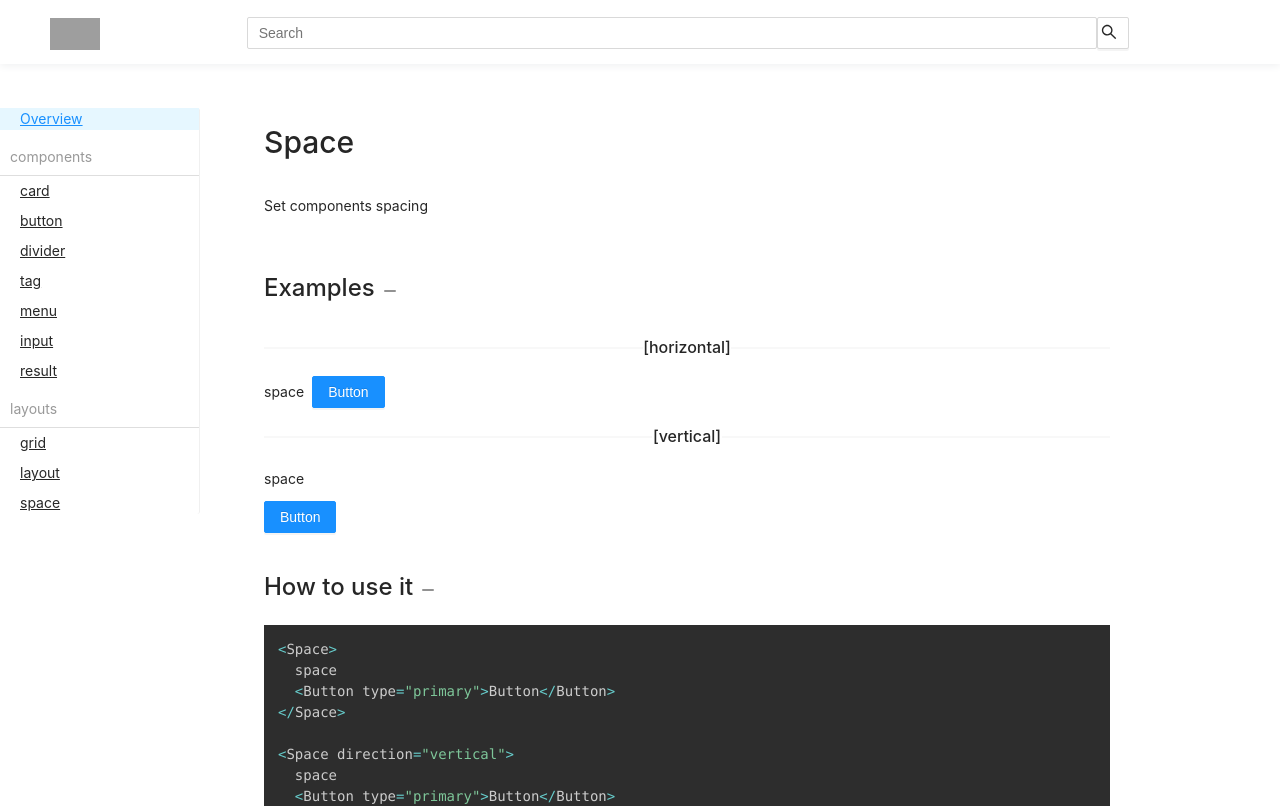
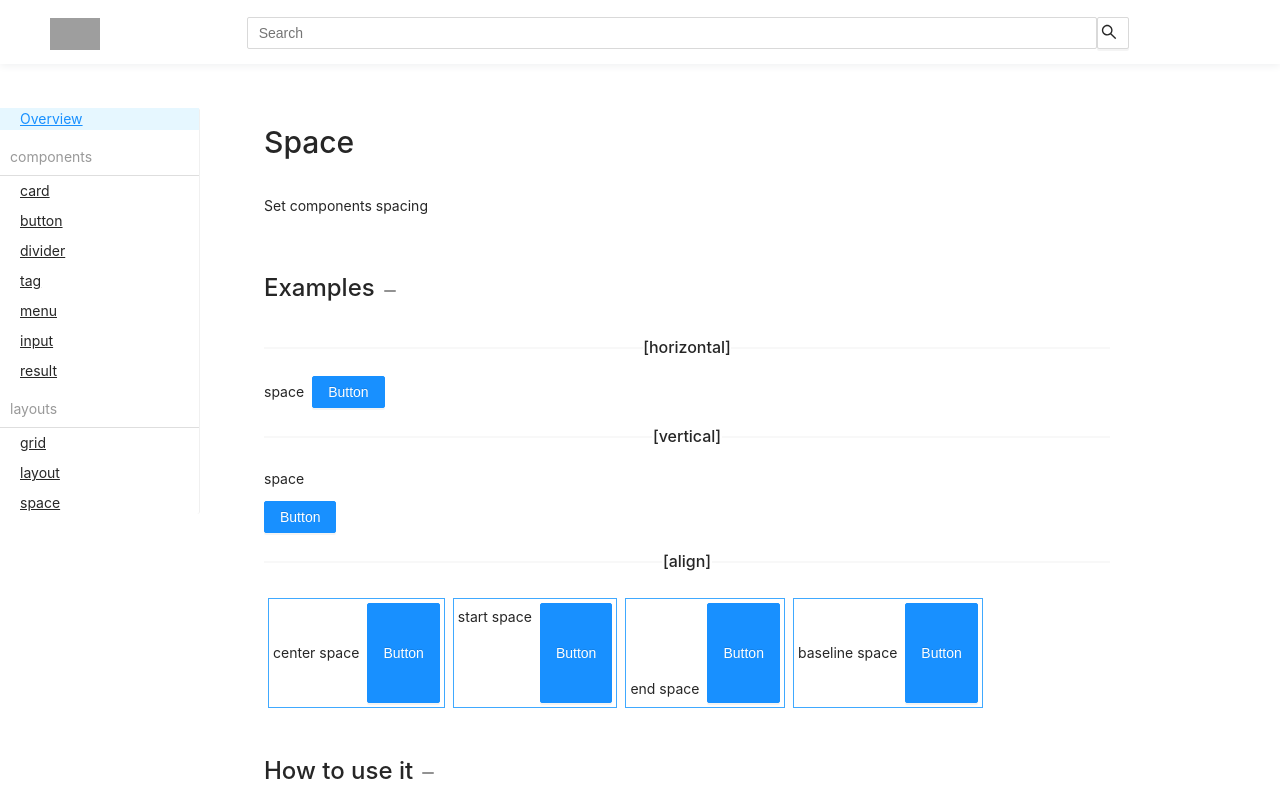
Before and after one commit to VINCENGUYEN-JS/vince-components, a React (Create React App) app: page /space in a window 1280 px wide. Shown: the top 806 px of the page. Built offline with nearby package versions, Linux system fonts and the light colour scheme; grey boxes are pictures that could not be loaded.

Commit message:
add-more-use-cases-for-space-component

```diff
--- a/src/layout/space/style/index.scss
+++ b/src/layout/space/style/index.scss
@@ -4,8 +4,14 @@
     flex-direction: column;
   }
   &-align {
+    &-start {
+      align-items: flex-start;
+    }
     &-center {
       align-items: center;
+    }
+    &-end {
+      align-items: flex-end;
     }
     &-baseline {
       align-items: baseline;
--- a/src/pages/componentApi.ts
+++ b/src/pages/componentApi.ts
@@ -83,10 +83,17 @@ const resultAPI: APIProps[] = [
 
 const spaceAPI: APIProps[] = [
   {
+    title: "Space",
     property: "direction",
     description: "The space direction",
     type: "horizontal | vertical",
     default: "horizontal",
+  },
+  {
+    property: "align",
+    description: "The space align",
+    type: "start | end | center |baseline",
+    default: "center",
   },
 ];
 
--- a/src/pages/layouts/SpaceExample.tsx
+++ b/src/pages/layouts/SpaceExample.tsx
@@ -15,6 +15,19 @@ const spaceCode = `<Space>
   space
   <Button type="primary">Button</Button>
 </Space>`;
+
+const SpaceAlignBlock = ({ children }: { children: React.ReactNode }) => (
+  <div
+    style={{
+      flex: "none",
+      margin: "8px 4px",
+      padding: "4px",
+      border: "1px solid #40a9ff",
+    }}
+  >
+    {children}
+  </div>
+);
 
 const SpaceExample = () => {
   return (
@@ -34,6 +47,42 @@ const SpaceExample = () => {
         space
         <Button type="primary">Button</Button>
       </Space>
+      <Divider>[align]</Divider>
+
+      <div style={{ display: "flex", alignItems: "flexStart" }}>
+        <SpaceAlignBlock>
+          <Space>
+            center space
+            <Button type="primary" style={{ height: "100px" }}>
+              Button
+            </Button>
+          </Space>
+        </SpaceAlignBlock>
+        <SpaceAlignBlock>
+          <Space align="start">
+            start space
+            <Button type="primary" style={{ height: "100px" }}>
+              Button
+            </Button>
+          </Space>
+        </SpaceAlignBlock>
+        <SpaceAlignBlock>
+          <Space align="end">
+            end space
+            <Button type="primary" style={{ height: "100px" }}>
+              Button
+            </Button>
+          </Space>
+        </SpaceAlignBlock>
+        <SpaceAlignBlock>
+          <Space align="baseline">
+            baseline space
+            <Button type="primary" style={{ height: "100px" }}>
+              Button
+            </Button>
+          </Space>
+        </SpaceAlignBlock>
+      </div>
     </ComponentDoc>
   );
 };
```
